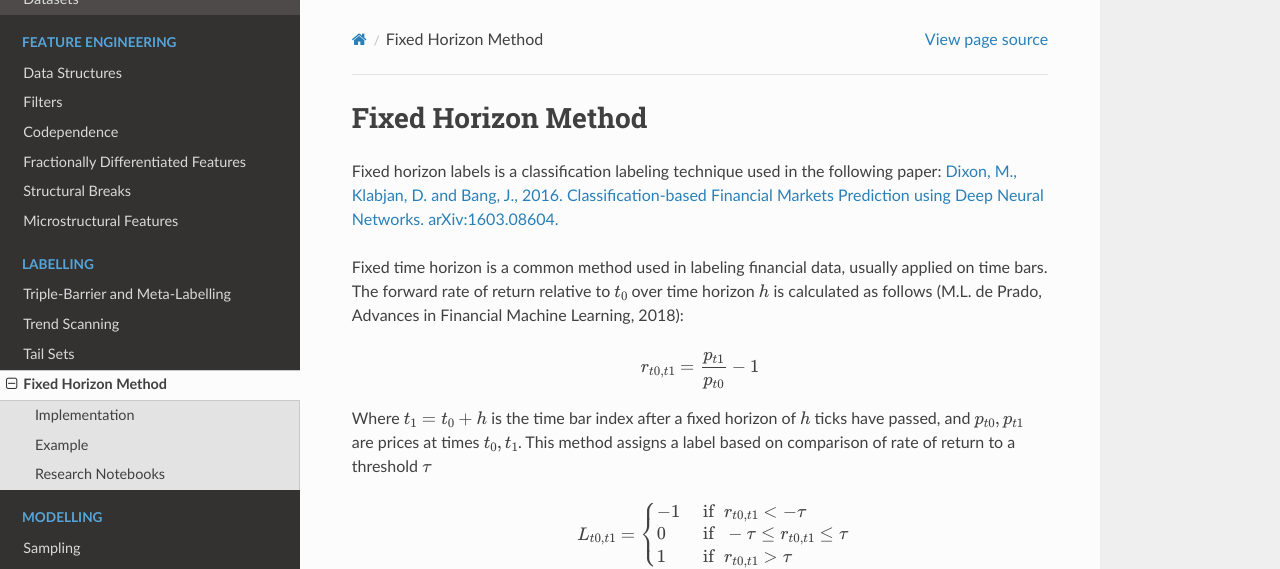
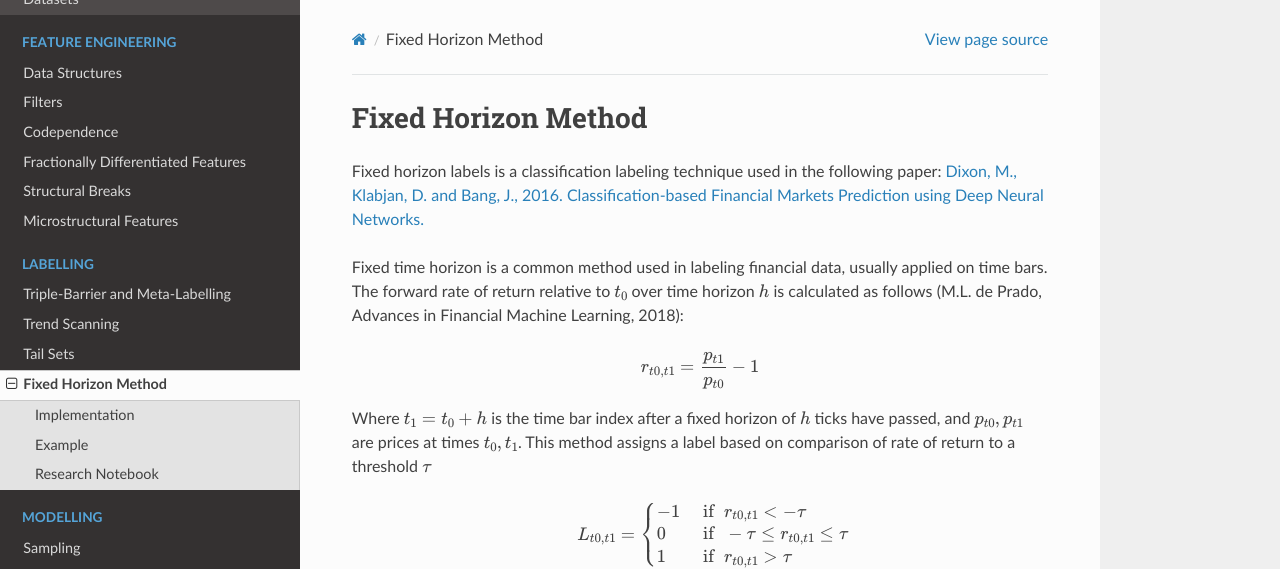
Before and after one commit to hudson-and-thames/mlfinlab, a Sphinx documentation site: the page built from docs/source/implementations/labeling_fixed_time_horizon.rst, in a window 1280 px wide and 1400 px high, cut to the strip 0-1008 px from the top of the window. Shown: the top 569 px of the strip. Built offline with Sphinx 7.4.7 and the Read the Docs theme 2.0.0, drawn with Linux system fonts in a browser that asks for light colours; some of the changed text lies outside the part shown.

Commit message:
Fixed readability

```diff
--- a/docs/source/implementations/labeling_fixed_time_horizon.rst
+++ b/docs/source/implementations/labeling_fixed_time_horizon.rst
@@ -5,8 +5,7 @@
 ====================
 
 Fixed horizon labels is a classification labeling technique used in the following paper: `Dixon, M., Klabjan, D. and
-Bang, J., 2016. Classification-based Financial Markets Prediction using Deep Neural Networks.
-arXiv:1603.08604. <https://arxiv.org/abs/1603.08604>`_
+Bang, J., 2016. Classification-based Financial Markets Prediction using Deep Neural Networks. <https://arxiv.org/abs/1603.08604>`_
 
 Fixed time horizon is a common method used in labeling financial data, usually applied on time bars. The forward rate of return relative
 to :math:`t_0` over time horizon :math:`h` is calculated as follows (M.L. de Prado, Advances in Financial Machine Learning, 2018):
@@ -62,14 +61,14 @@
     ticker = 'SPY'
 
     # Create labels
-    labels = fixed_time_horizon(data[ticker], 0.01, look_forward=1)
+    labels = fixed_time_horizon(close=data[ticker], threshold=0.01, look_forward=1)
 
     # Create labels with standardization
-    labels = fixed_time_horizon(data[ticker], 1, look_forward=1, standardized=True, window=5)
+    labels = fixed_time_horizon(close=data[ticker], threshold=1, look_forward=1, standardized=True, window=5)
 
 
-Research Notebooks
-##################
+Research Notebook
+#################
 
 The following research notebook can be used to better understand the Fixed Horizon labeling technique.
 
```
Also changed, not shown: 1 other file.
